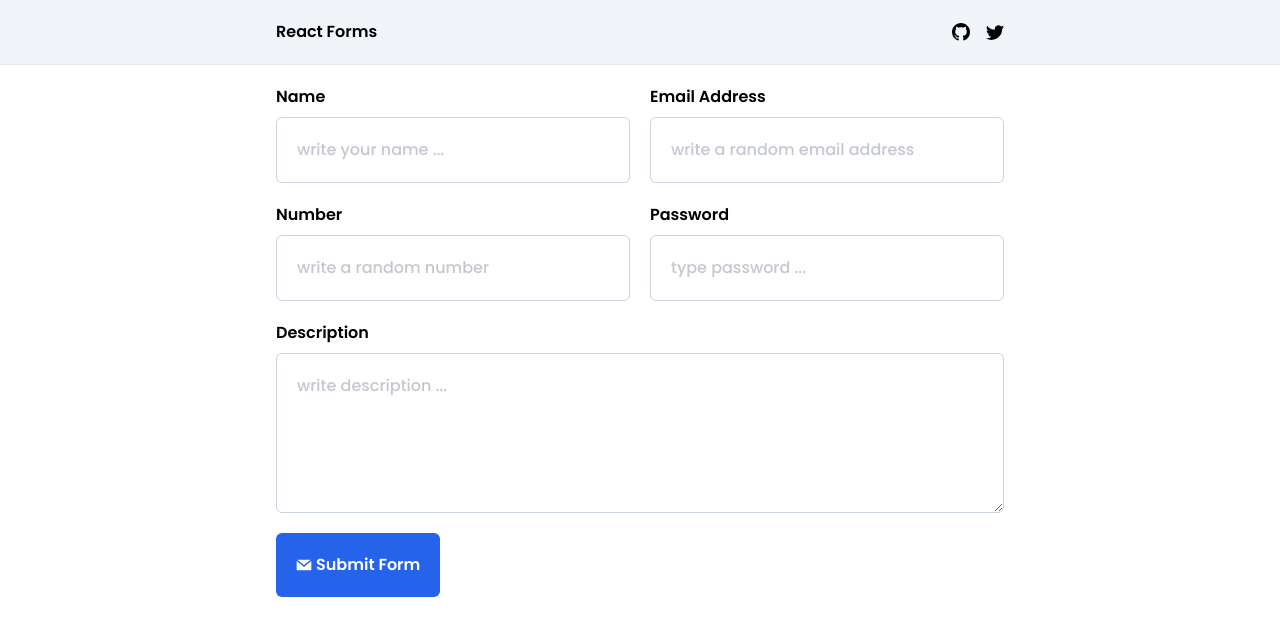
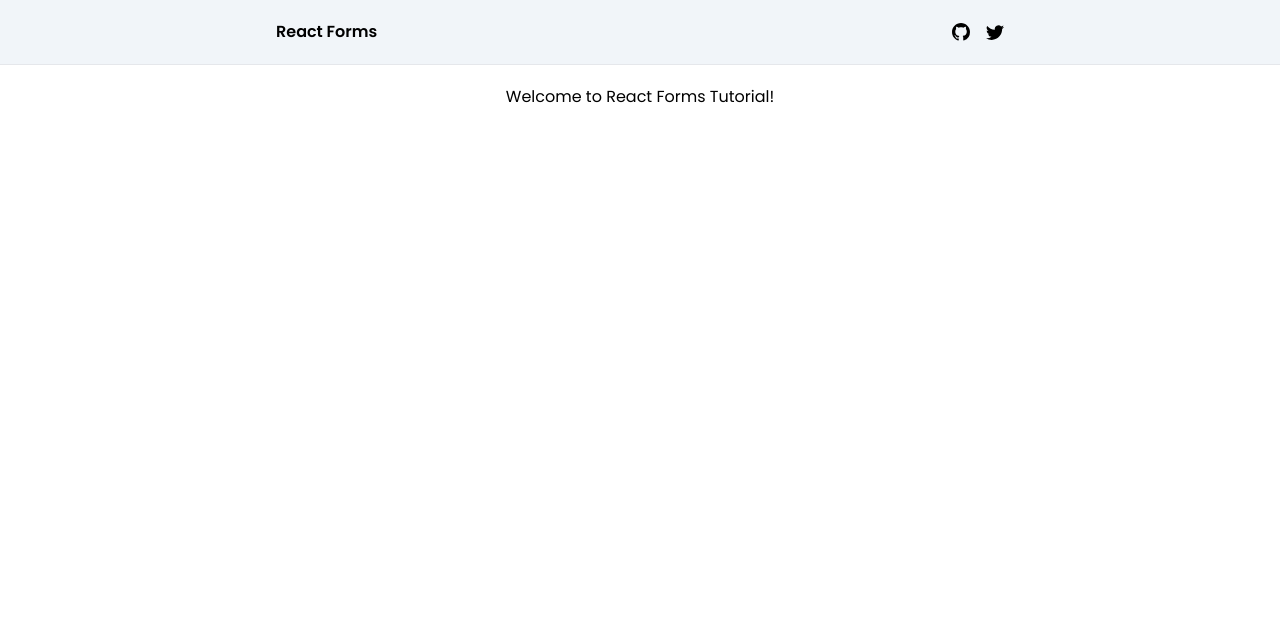
Before and after one commit to Yazdun/react-fcc-forms, a React (Vite) app: page / in a window 1280 px wide. Shown: the top 636 px of the page. Built offline with nearby package versions, Linux system fonts and the light colour scheme.

Commit message:
create starter files

```diff
--- a/src/Form.jsx
+++ b/src/Form.jsx
@@ -1,7 +1,7 @@
 /*-------------------------------------------------------------------
 |  🐼 React FC Form
 |
-|  🐯 Purpose: RENDERS FORM CONTEXT AND INPUTS
+|  🦝 Todo: CREATE AN AWESOME AND MAINTAINABLE FORM COMPONENT
 |
 |  🐸 Returns:  JSX
 *-------------------------------------------------------------------*/
@@ -20,45 +20,7 @@ import { GrMail } from 'react-icons/gr'
 import { BsFillCheckSquareFill } from 'react-icons/bs'
 
 export const Form = () => {
-  const methods = useForm()
-  const [success, setSuccess] = useState(false)
-
-  const onSubmit = methods.handleSubmit(data => {
-    console.log(data)
-    methods.reset()
-    setSuccess(true)
-  })
-
   return (
-    <FormProvider {...methods}>
-      <form
-        onSubmit={e => e.preventDefault()}
-        noValidate
-        autoComplete="off"
-        className="container"
-      >
-        <div className="grid gap-5 md:grid-cols-2">
-          <Input {...name_validation} />
-          <Input {...email_validation} />
-          <Input {...num_validation} />
-          <Input {...password_validation} />
-          <Input {...desc_validation} className="md:col-span-2" />
-        </div>
-        <div className="mt-5">
-          {success && (
-            <p className="font-semibold text-green-500 mb-5 flex items-center gap-1">
-              <BsFillCheckSquareFill /> Form has been submitted successfully
-            </p>
-          )}
-          <button
-            onClick={onSubmit}
-            className="p-5 rounded-md bg-blue-600 font-semibold text-white flex items-center gap-1 hover:bg-blue-800"
-          >
-            <GrMail />
-            Submit Form
-          </button>
-        </div>
-      </form>
-    </FormProvider>
+    <div className="text-center mt-5">Welcome to React Forms Tutorial!</div>
   )
 }
--- a/src/components/Input.jsx
+++ b/src/components/Input.jsx
@@ -1,7 +1,7 @@
 /*-------------------------------------------------------------------
 |  🐼 React FC Input
 |
-|  🐯 Purpose: RE-USEABLE INPUT COMPOENT
+|  🦝 Todo: CREATE RE-USEABLE INPUT COMPOENT
 |
 |  🐸 Returns:  JSX
 *-------------------------------------------------------------------*/
@@ -12,73 +12,12 @@ import { useFormContext } from 'react-hook-form'
 import { AnimatePresence, motion } from 'framer-motion'
 import { MdError } from 'react-icons/md'
 
-export const Input = ({
-  name,
-  label,
-  type,
-  id,
-  placeholder,
-  validation,
-  multiline,
-  className,
-}) => {
-  const {
-    register,
-    formState: { errors },
-  } = useFormContext()
-
-  const inputErrors = findInputError(errors, name)
-  const isInvalid = isFormInvalid(inputErrors)
-
-  const input_tailwind =
-    'p-5 font-medium rounded-md w-full border border-slate-300 placeholder:opacity-60'
-
-  return (
-    <div className={cn('flex flex-col w-full gap-2', className)}>
-      <div className="flex justify-between">
-        <label htmlFor={id} className="font-semibold capitalize">
-          {label}
-        </label>
-        <AnimatePresence mode="wait" initial={false}>
-          {isInvalid && (
-            <InputError
-              message={inputErrors.error.message}
-              key={inputErrors.error.message}
-            />
-          )}
-        </AnimatePresence>
-      </div>
-      {multiline ? (
-        <textarea
-          id={id}
-          type={type}
-          className={cn(input_tailwind, 'min-h-[10rem] max-h-[20rem] resize-y')}
-          placeholder={placeholder}
-          {...register(`${name}`, validation)}
-        ></textarea>
-      ) : (
-        <input
-          id={id}
-          type={type}
-          className={cn(input_tailwind)}
-          placeholder={placeholder}
-          {...register(name, validation)}
-        />
-      )}
-    </div>
-  )
+export const Input = ({}) => {
+  return <div>input!</div>
 }
 
-const InputError = ({ message }) => {
-  return (
-    <motion.p
-      className="px-2 bg-red-100 flex items-center gap-1 text-red-500 font-semibold rounded-md"
-      {...framer_error}
-    >
-      <MdError />
-      {message}
-    </motion.p>
-  )
+const InputError = () => {
+  return <div>error</div>
 }
 
 const framer_error = {
```
